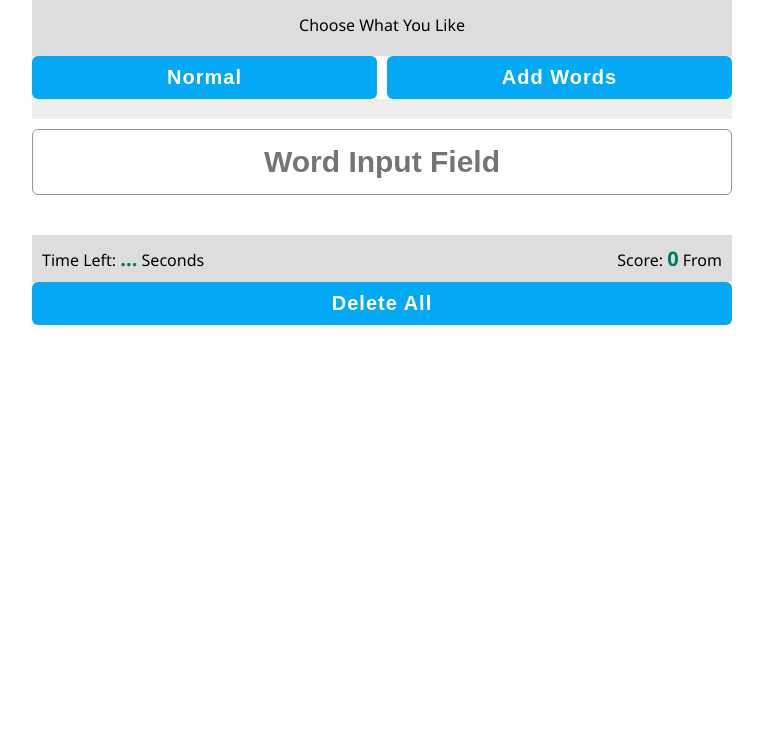
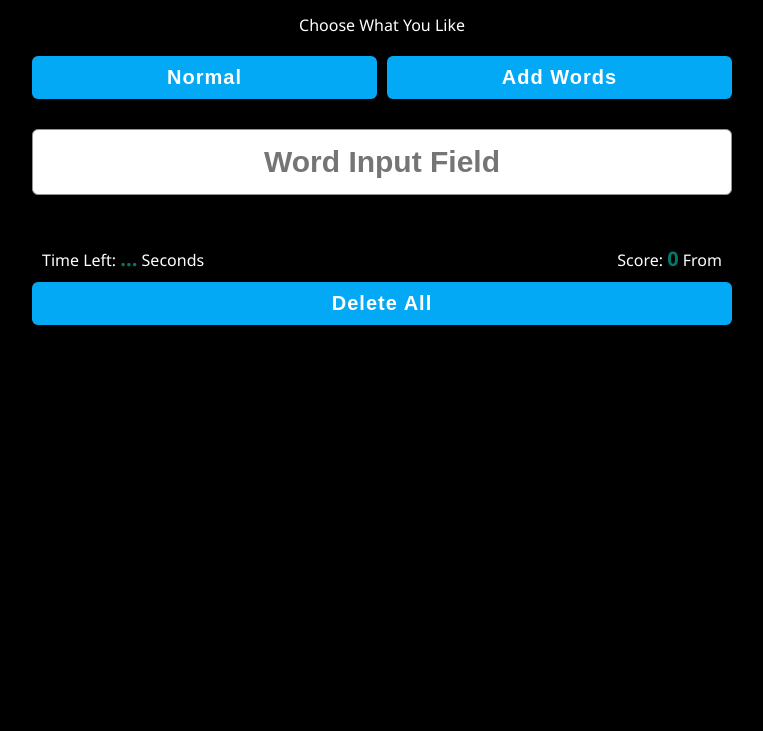
Before and after one commit to AhmedYasserMansour/Typing-Speed, a plain HTML site: page index.html in a window 1280 px wide. Shown: the part 69-800 px from the top of the page, without its empty margins (258-1021 px from the left). Drawn offline with Linux system fonts and the light colour scheme.

Commit message:
Typing-Speed

```diff
--- a/main.css
+++ b/main.css
@@ -2,6 +2,8 @@ body {
     font-family: 'Segoe UI', Tahoma, Geneva, Verdana, sans-serif;
     text-align: center;
     margin: 0;
+    background-color: black;
+    color: white;
 }
 .game .container {
     width: 700px;
@@ -11,10 +13,8 @@ body {
     background-color: #00796B;
     padding: 10px 0;
     margin: 0;
-    color: white;
 }
 .lvl-seconds {
-    background-color: #ddd;
     padding: 20px 0;
 
 }
@@ -28,6 +28,7 @@ body {
 }
 .game .container button{
     cursor: pointer;
+    color: white;
     width: 100%;
     padding: 10px;
     border: none;
@@ -35,7 +36,6 @@ body {
     font-weight: 800;
     letter-spacing: 1px;
     background-color: #03A9F4;
-    color: white;
     border-radius: 6px;
     -webkit-border-radius: 6px;
     -moz-border-radius: 6px;
@@ -43,7 +43,6 @@ body {
     -o-border-radius: 6px;
 }
 .game .word {
-    background-color: #eee;
     color: #03A9F4;
     font-size: 32px;
     font-weight: 700;
@@ -90,7 +89,6 @@ body {
     position: relative;
     padding: 6px 8px;
     background-color: #03A9F4;
-    color: white;
     border-radius: 4px;
     -webkit-border-radius: 4px;
     -moz-border-radius: 4px;
@@ -109,7 +107,6 @@ body {
 .game .container .seconds-score {
     display: flex;
     justify-content: space-between;
-    background-color: #ddd;
     padding: 10px;
 }
 .controls {
```
